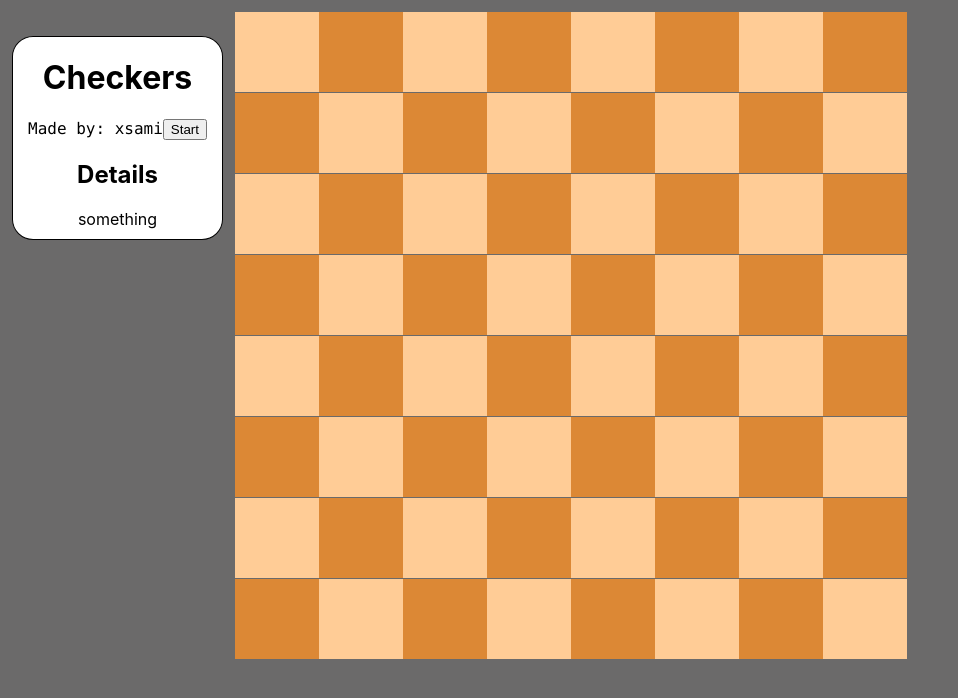
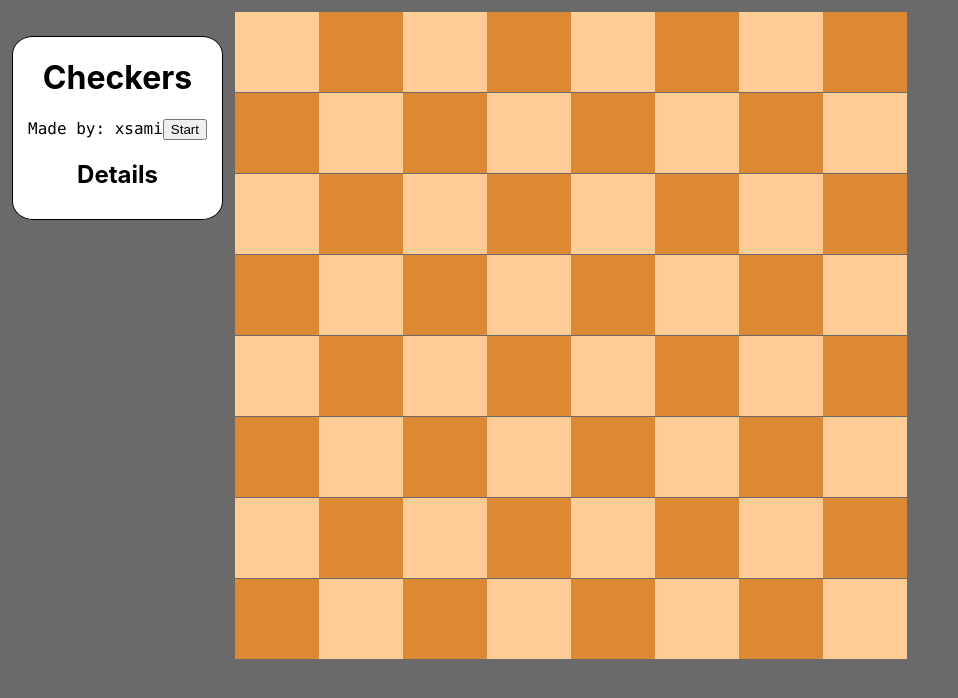
Before and after one commit to xsami/checker, a React (Create React App) app: page / in a window 1280 px wide. Shown: the top 698 px of the page, without its empty margins (0-958 px from the left). Built offline with nearby package versions, Linux system fonts and the light colour scheme.

Commit message:
getPossibleMoves function creation

```diff
--- a/src/components/Config/Config.js
+++ b/src/components/Config/Config.js
@@ -1,13 +1,14 @@
 import React, { useContext } from 'react';
 import './Config.css';
 import { GameContext } from '../../context';
-import { getNewBoard } from '../../utilities/helpers';
+import { getNewBoard, getPossibleMoves } from '../../utilities/helpers';
 
 
 function Config() {
 
     const {board, setBoard, selectedPiece} = useContext(GameContext);
-
+    const { data } = selectedPiece;
+    const flagDetails = data !== undefined && data.state ? <code>Possible moves{getPossibleMoves(data, board)}</code> : <div></div>
     return (
       <div className="config inline">
 
@@ -21,9 +22,7 @@ function Config() {
 
           <div className="details">
               <h2>Details</h2>
-              {
-                selectedPiece.state ? <code>Possible moves</code> : <div>something</div>
-              }
+              {flagDetails}
           </div>
       </div>
     );
--- a/src/utilities/helpers.js
+++ b/src/utilities/helpers.js
@@ -50,3 +50,8 @@ export const getNewBoard = function(initialBoard){
 
     return newBoard;
 };
+
+
+export const getPossibleMoves = function(piece, board) {
+    return '<div>yes</div>'
+}
```
